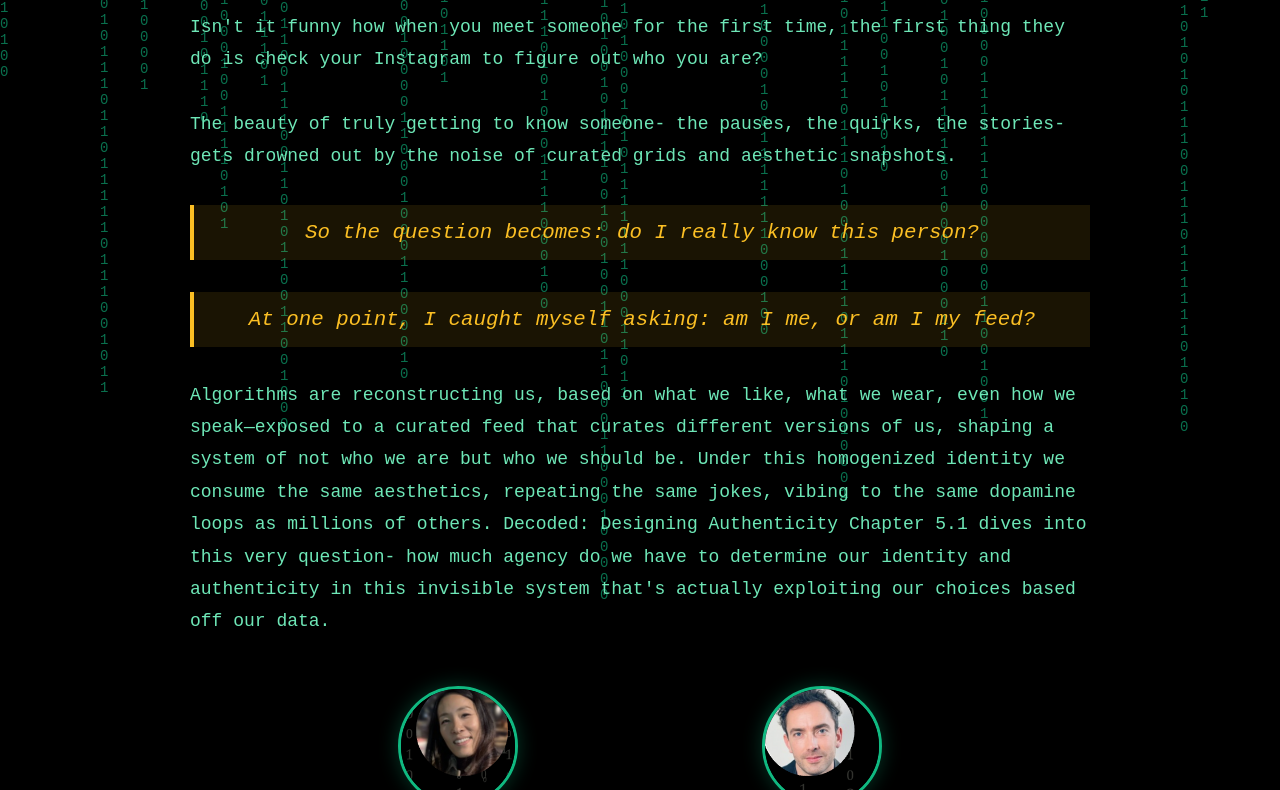
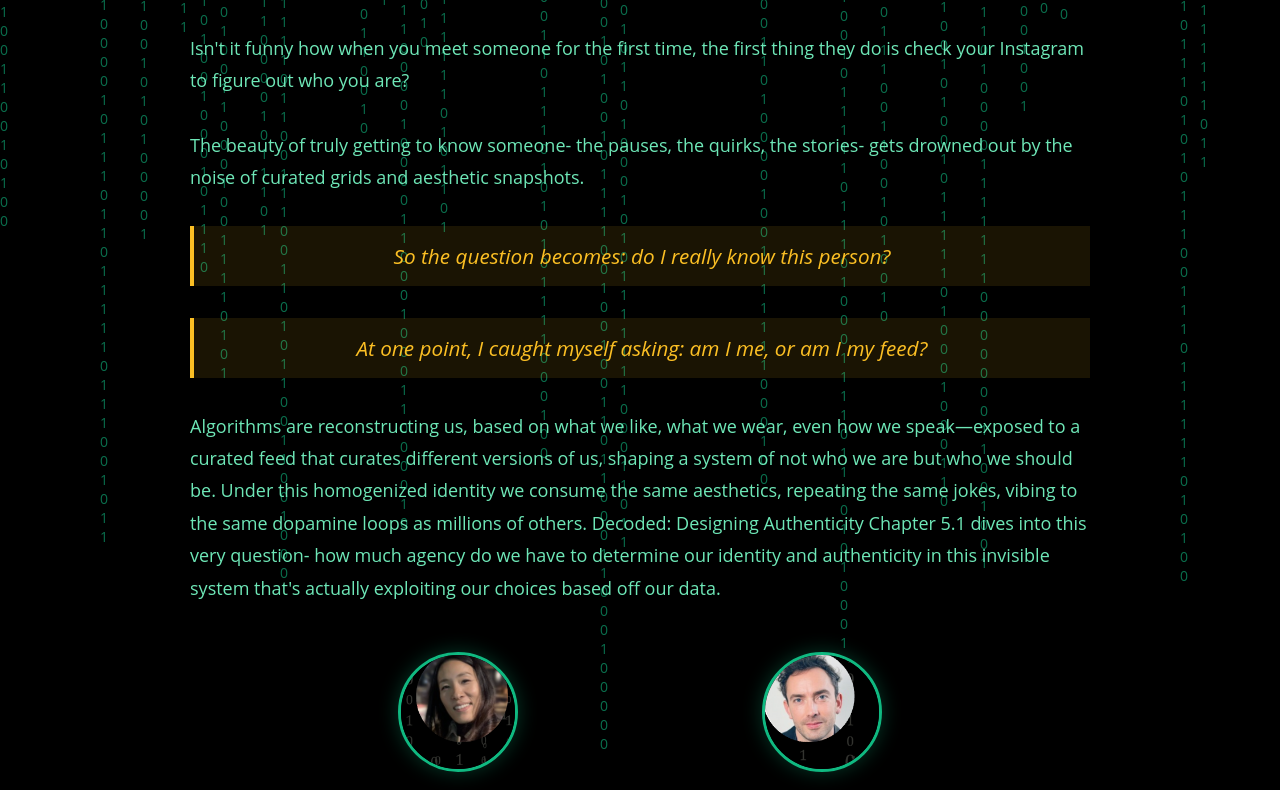
Before and after one commit to mehakx/designingauthenticity, a plain HTML site: page 5-1.html in a window 1280 px wide. Shown: the part 186-976 px from the top of the page. Drawn offline with Linux system fonts and the light colour scheme.

Commit message:
Update 5-1.html

```diff
--- a/5-1.html
+++ b/5-1.html
@@ -14,7 +14,7 @@
         body {
             background: black;
             color: #10b981;
-            font-family: 'Courier New', monospace;
+            font-family: 'Open Sans';
             min-height: 100vh;
             overflow-x: hidden;
             position: relative;
```
